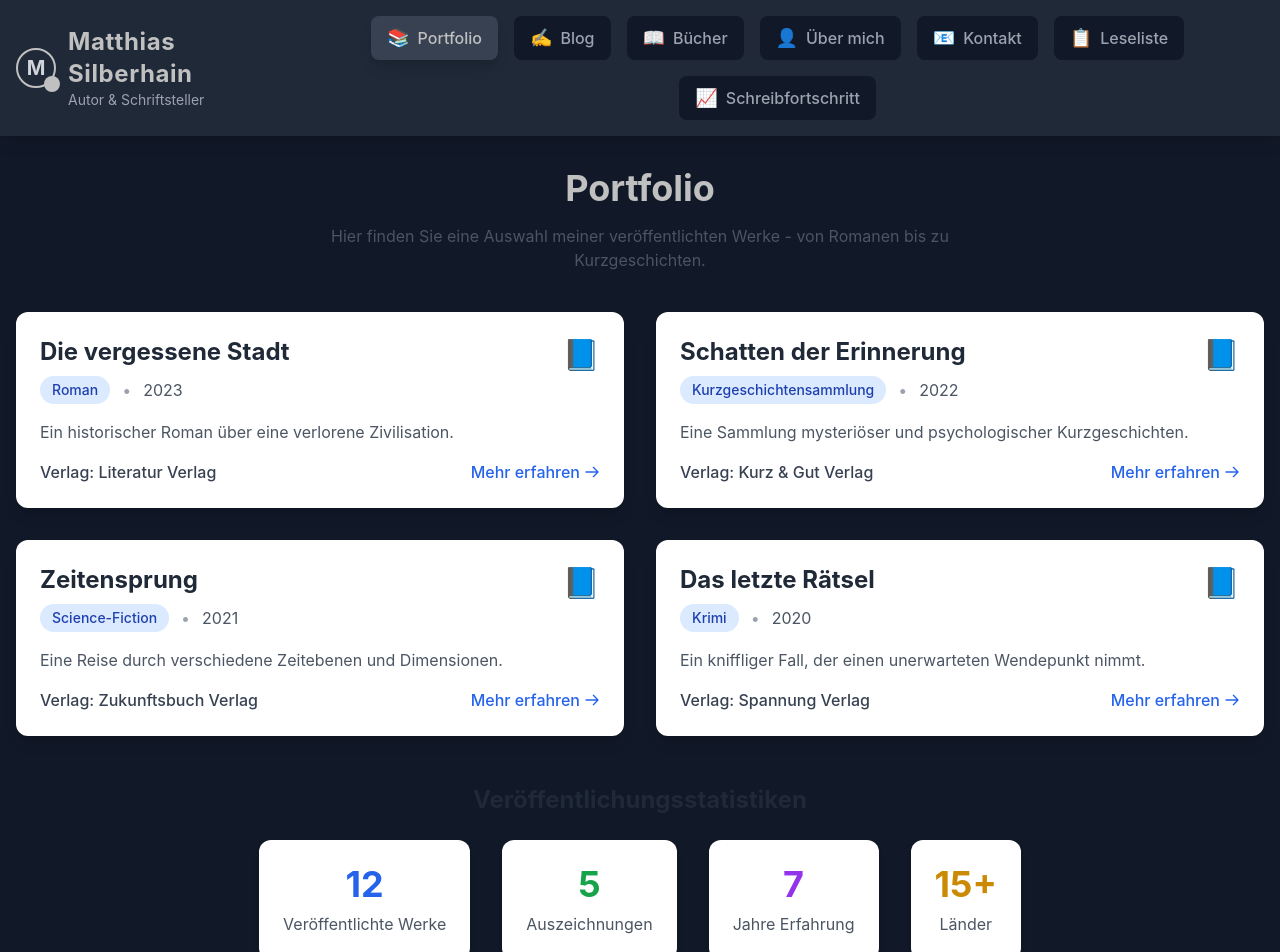
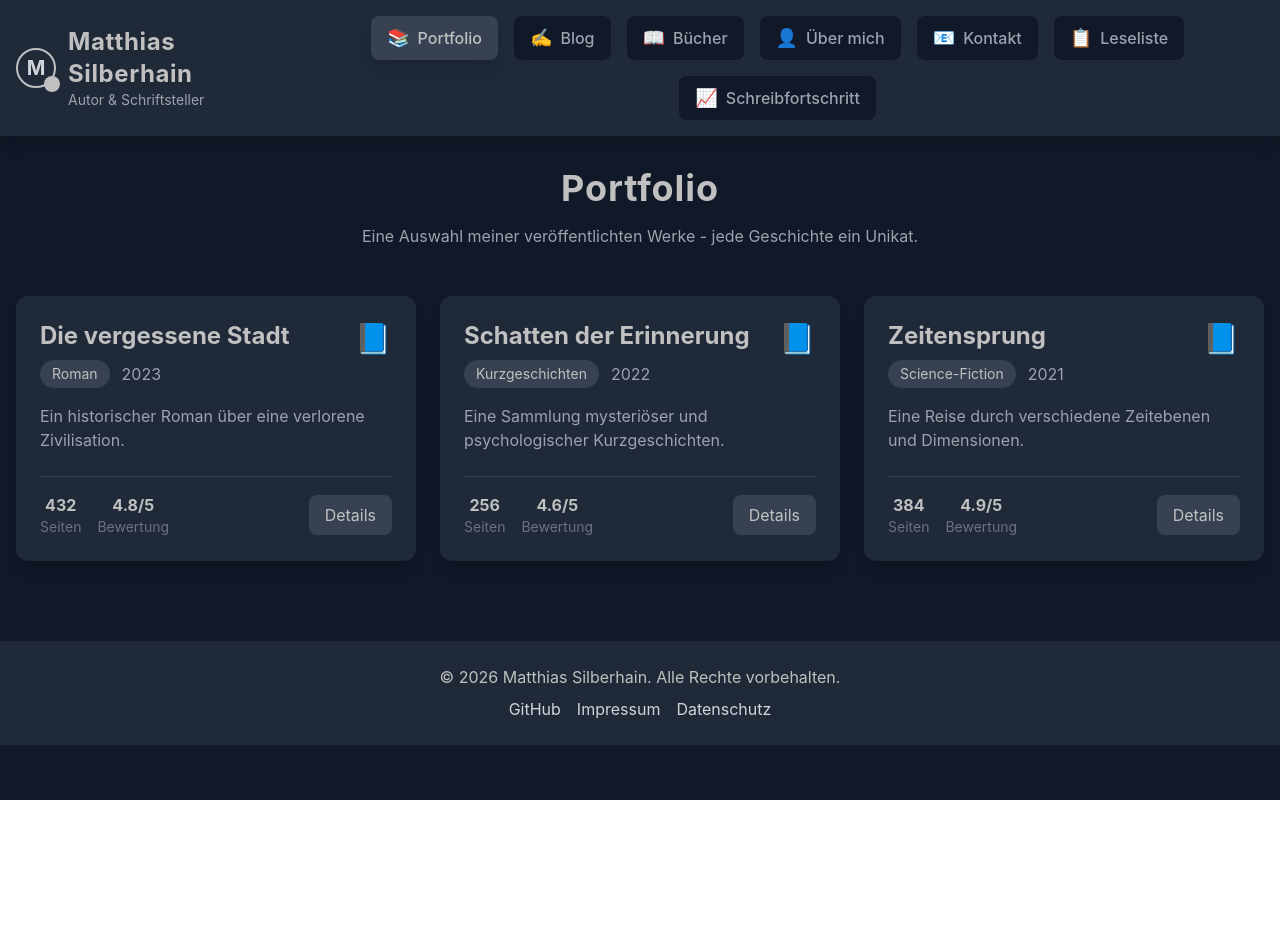
Before and after one commit to Matthias-Silberhain/m.s.app, a React (Create React App) app: page / in a window 1280 px wide. Shown: the top 952 px of the page. After the commit the page ends 800 px from the top, so only its background shows below. Built offline with nearby package versions, Linux system fonts and the light colour scheme; the HTML template or start-up script is replaced by a standard one.

Commit message:
Update PortfolioShowcase.jsx

```diff
--- a/src/components/PortfolioShowcase.jsx
+++ b/src/components/PortfolioShowcase.jsx
@@ -7,126 +7,74 @@ const PortfolioShowcase = () => {
       title: 'Die vergessene Stadt',
       type: 'Roman',
       year: 2023,
-      publisher: 'Literatur Verlag',
       description: 'Ein historischer Roman über eine verlorene Zivilisation.',
-      link: '#',
+      pages: 432,
+      rating: 4.8
     },
     {
       id: 2,
       title: 'Schatten der Erinnerung',
-      type: 'Kurzgeschichtensammlung',
+      type: 'Kurzgeschichten',
       year: 2022,
-      publisher: 'Kurz & Gut Verlag',
-      description:
-        'Eine Sammlung mysteriöser und psychologischer Kurzgeschichten.',
-      link: '#',
+      description: 'Eine Sammlung mysteriöser und psychologischer Kurzgeschichten.',
+      pages: 256,
+      rating: 4.6
     },
     {
       id: 3,
       title: 'Zeitensprung',
       type: 'Science-Fiction',
       year: 2021,
-      publisher: 'Zukunftsbuch Verlag',
       description: 'Eine Reise durch verschiedene Zeitebenen und Dimensionen.',
-      link: '#',
-    },
-    {
-      id: 4,
-      title: 'Das letzte Rätsel',
-      type: 'Krimi',
-      year: 2020,
-      publisher: 'Spannung Verlag',
-      description: 'Ein kniffliger Fall, der einen unerwarteten Wendepunkt nimmt.',
-      link: '#',
+      pages: 384,
+      rating: 4.9
     },
   ];
 
   return (
     <div>
-      <div className="text-center mb-10">
-        <h2 className="text-4xl font-bold text-silver mb-4">Portfolio</h2>
-        <p className="text-gray-600 max-w-2xl mx-auto">
-          Hier finden Sie eine Auswahl meiner veröffentlichten Werke - von
-          Romanen bis zu Kurzgeschichten.
+      <div className="text-center mb-12">
+        <h2 className="text-4xl font-bold text-silver mb-4 tracking-wide">Portfolio</h2>
+        <p className="text-gray-400 max-w-2xl mx-auto">
+          Eine Auswahl meiner veröffentlichten Werke - jede Geschichte ein Unikat.
         </p>
       </div>
 
-      <div className="grid grid-cols-1 md:grid-cols-2 gap-8">
+      <div className="grid grid-cols-1 md:grid-cols-2 lg:grid-cols-3 gap-6">
         {works.map((work) => (
-          <div
-            key={work.id}
-            className="bg-white rounded-xl shadow-lg overflow-hidden hover:shadow-xl transition-shadow"
-          >
-            <div className="p-6">
-              <div className="flex justify-between items-start mb-4">
-                <div>
-                  <h3 className="text-2xl font-bold text-gray-800">
-                    {work.title}
-                  </h3>
-                  <div className="flex items-center mt-2">
-                    <span className="px-3 py-1 bg-blue-100 text-blue-800 rounded-full text-sm font-medium">
-                      {work.type}
-                    </span>
-                    <span className="mx-3 text-gray-400">•</span>
-                    <span className="text-gray-600">{work.year}</span>
-                  </div>
+          <div key={work.id} className="bg-gray-800 rounded-xl shadow-lg hover:shadow-xl transition-shadow p-6">
+            <div className="flex justify-between items-start mb-4">
+              <div>
+                <h3 className="text-2xl font-bold text-silver mb-2">{work.title}</h3>
+                <div className="flex items-center space-x-3">
+                  <span className="px-3 py-1 bg-gray-700 text-silver rounded-full text-sm">
+                    {work.type}
+                  </span>
+                  <span className="text-gray-400">{work.year}</span>
                 </div>
-                <span className="text-3xl">📘</span>
               </div>
+              <div className="text-3xl text-silver">📘</div>
+            </div>
 
-              <p className="text-gray-600 mb-4">{work.description}</p>
+            <p className="text-gray-400 mb-6">{work.description}</p>
 
-              <div className="flex justify-between items-center">
-                <span className="text-gray-700 font-medium">
-                  Verlag: {work.publisher}
-                </span>
-                <a
-                  href={work.link}
-                  className="text-blue-600 hover:text-blue-800 font-medium flex items-center"
-                >
-                  Mehr erfahren
-                  <svg
-                    className="w-4 h-4 ml-1"
-                    fill="none"
-                    stroke="currentColor"
-                    viewBox="0 0 24 24"
-                  >
-                    <path
-                      strokeLinecap="round"
-                      strokeLinejoin="round"
-                      strokeWidth="2"
-                      d="M14 5l7 7m0 0l-7 7m7-7H3"
-                    ></path>
-                  </svg>
-                </a>
+            <div className="flex justify-between items-center pt-4 border-t border-gray-700">
+              <div className="flex space-x-4">
+                <div className="text-center">
+                  <div className="text-silver font-bold">{work.pages}</div>
+                  <div className="text-gray-500 text-sm">Seiten</div>
+                </div>
+                <div className="text-center">
+                  <div className="text-silver font-bold">{work.rating}/5</div>
+                  <div className="text-gray-500 text-sm">Bewertung</div>
+                </div>
               </div>
+              <button className="px-4 py-2 bg-gray-700 hover:bg-gray-600 text-silver rounded-lg transition-colors">
+                Details
+              </button>
             </div>
           </div>
         ))}
-      </div>
-
-      <div className="mt-12 text-center">
-        <h3 className="text-2xl font-bold text-gray-800 mb-6">
-          Veröffentlichungsstatistiken
-        </h3>
-        <div className="flex flex-wrap justify-center gap-8">
-          <div className="bg-white p-6 rounded-xl shadow-md">
-            <div className="text-4xl font-bold text-blue-600">12</div>
-            <div className="text-gray-600 mt-2">Veröffentlichte Werke</div>
-          </div>
-          <div className="bg-white p-6 rounded-xl shadow-md">
-            <div className="text-4xl font-bold text-green-600">5</div>
-            <div className="text-gray-600 mt-2">Auszeichnungen</div>
-          </div>
-          <div className="bg-white p-6 rounded-xl shadow-md">
-            <div className="text-4xl font-bold text-purple-600">7</div>
-            <div className="text-gray-600 mt-2">Jahre Erfahrung</div>
-          </div>
-          <div className="bg-white p-6 rounded-xl shadow-md">
-            <div className="text-4xl font-bold text-yellow-600">15+</div>
-            <div className="text-gray-600 mt-2">Länder</div>
-          </div>
-        </div>
       </div>
     </div>
   );
```
